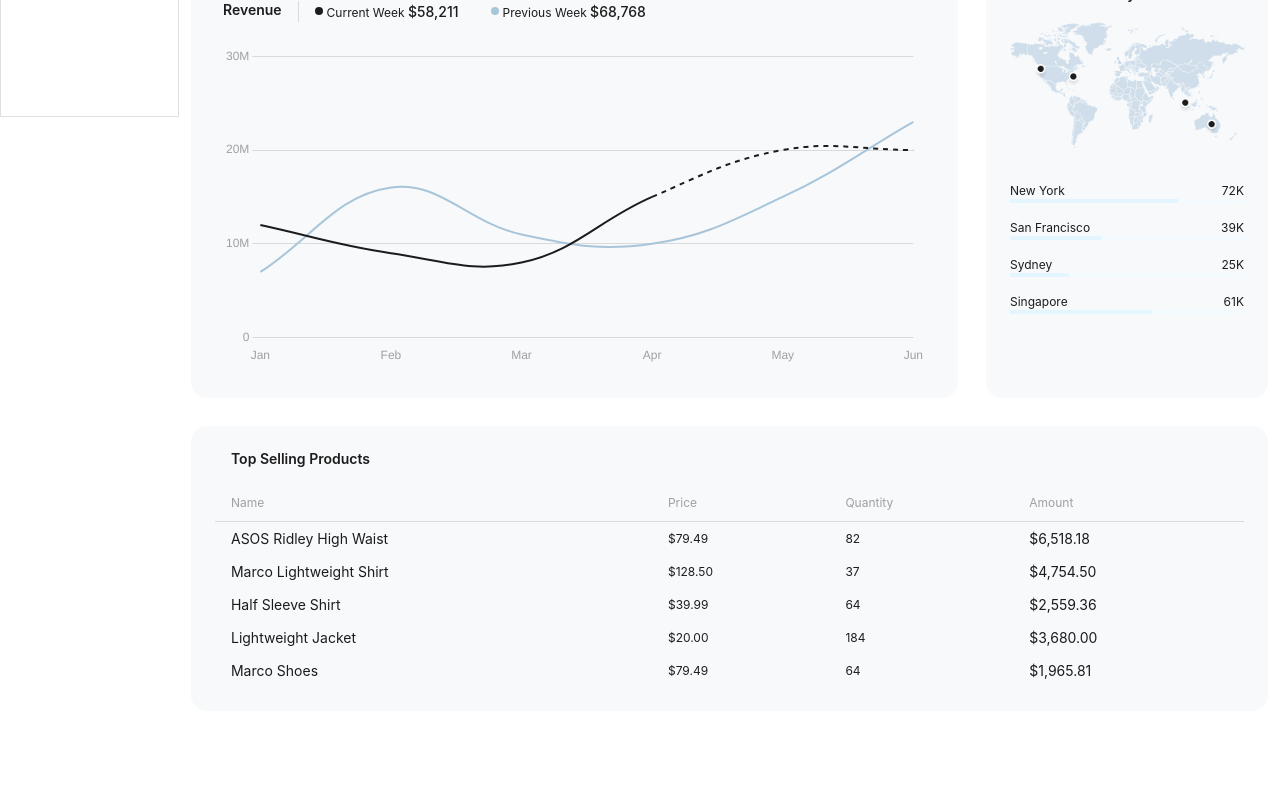
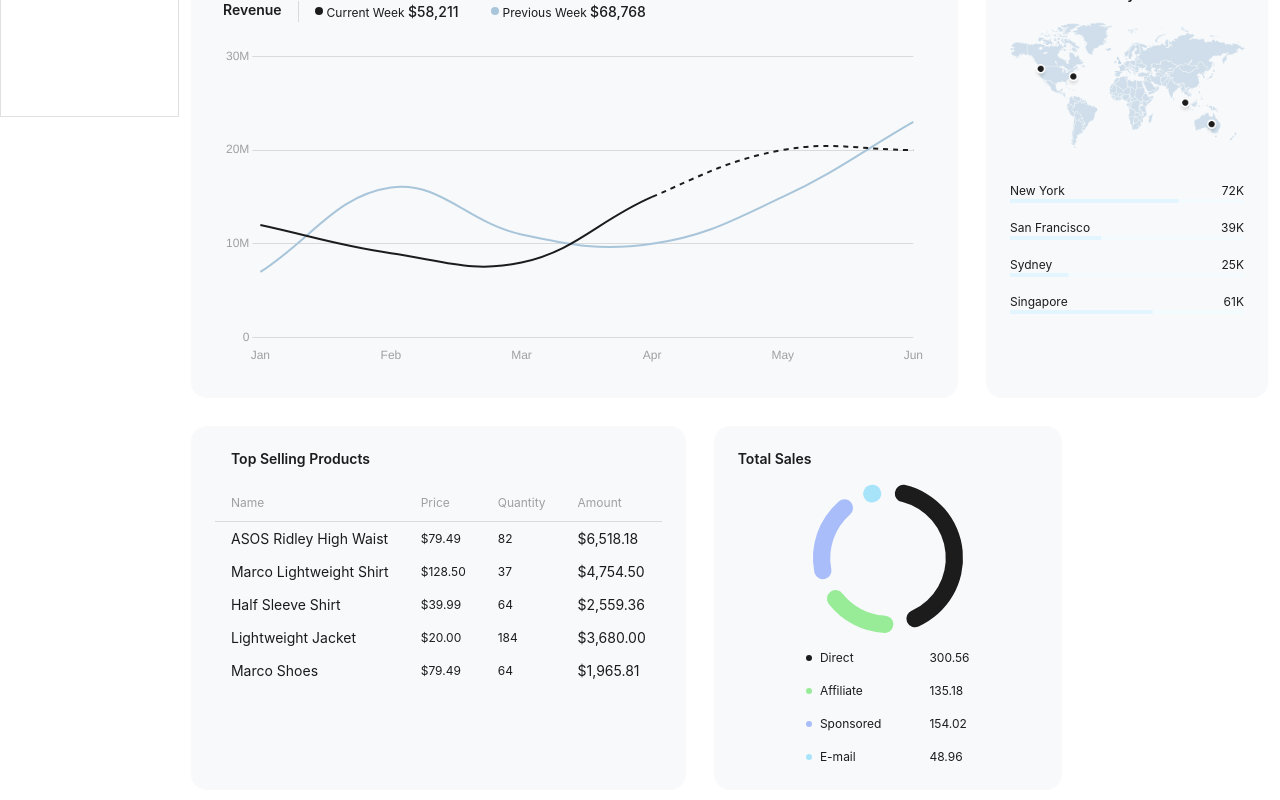
Before and after one commit to KirPot05/modern-dashboard-app, a React (Vite) app: page / in a window 1280 px wide. Shown: the part 683-1483 px from the top of the page. Before the commit the page ends 1402 px from the top, so only its background shows below. Built offline with nearby package versions, Linux system fonts and the light colour scheme.

Commit message:
feat: add TotalSales component and integrate it into HomePage; update theme to include sales color palette

```diff
--- /dev/null
+++ b/src/components/home/total-sales.tsx
@@ -0,0 +1,128 @@
+import { Box, Stack, Typography, useTheme } from "@mui/material";
+import { Chart as ChartJS, ArcElement, Tooltip, Legend } from "chart.js";
+import { Doughnut } from "react-chartjs-2";
+
+type Props = {};
+
+const salesData = {
+  labels: ["Direct", "Affiliate", "Sponsored", "E-mail"],
+  values: [300.56, 135.18, 154.02, 48.96],
+  mainValue: "38.6%",
+};
+
+ChartJS.register(ArcElement, Tooltip, Legend);
+
+function TotalSales({}: Props) {
+  const theme = useTheme();
+
+  const data = {
+    labels: salesData.labels,
+    datasets: [
+      {
+        data: salesData.values,
+        backgroundColor: [
+          theme.palette.sales.direct,
+          theme.palette.sales.affiliate,
+          theme.palette.sales.sponsored,
+          theme.palette.sales.email,
+        ],
+        spacing: 12,
+        borderRadius: 50, // Creates the highly rounded "pill" effect
+        borderWidth: 0,
+      },
+    ],
+  };
+
+  const options: any = {
+    cutout: "75%",
+    plugins: {
+      legend: {
+        display: false,
+      },
+      tooltip: {
+        enabled: true,
+        displayColors: false, // Hides the color swatch in the tooltip
+        backgroundColor: "rgba(28, 28, 28, 0.9)",
+        bodyFont: {
+          size: theme.typography.h4.fontSize,
+          weight: "600",
+        },
+        borderRadius: 12,
+        padding: {
+          top: 8,
+          bottom: 8,
+          left: 16,
+          right: 16,
+        },
+        yAlign: "bottom",
+        xAlign: "center",
+        caretSize: 0,
+        // Custom tooltip to always show the main value on hover
+        callbacks: {
+          title: () => "",
+          label: (value: any) => {
+            console.log(value);
+            return `${value.formattedValue}%`;
+          },
+        },
+      },
+    },
+    maintainAspectRatio: false,
+  };
+
+  return (
+    <Stack
+      bgcolor="background.paper"
+      boxShadow="none"
+      p={6}
+      borderRadius={4}
+      spacing={4}
+    >
+      <Typography variant="h4">Total Sales </Typography>
+      <Stack>
+        <Doughnut data={data} options={options} />
+      </Stack>
+
+      <Stack
+        direction="row"
+        alignItems="center"
+        justifyContent="center"
+        spacing={12}
+      >
+        <Stack spacing={4}>
+          {salesData.labels.map((label) => {
+            const bgColor = label
+              .toLowerCase()
+              .split("-")
+              .join("") as keyof typeof theme.palette.sales;
+            return (
+              <Stack key={label + "_info"} direction="row">
+                <Stack direction="row" spacing={2} alignItems="center">
+                  <Box
+                    width={6}
+                    height={6}
+                    borderRadius="50%"
+                    sx={{ backgroundColor: theme.palette.sales[bgColor] }}
+                  />
+                  <Typography variant="body2">{label}</Typography>
+                </Stack>
+              </Stack>
+            );
+          })}
+        </Stack>
+
+        <Stack spacing={4}>
+          {salesData.values.map((value, index) => {
+            return (
+              <Typography key={value + index + "_value"} variant="body2">
+                {value}
+              </Typography>
+            );
+          })}
+        </Stack>
+      </Stack>
+    </Stack>
+  );
+}
+
+export default TotalSales;
--- a/src/pages/home.tsx
+++ b/src/pages/home.tsx
@@ -4,6 +4,7 @@ import RevenueByLocation from "@/components/home/revenue-by-location";
 import RevenueChart from "@/components/home/revenue-chart";
 import StatCard from "@/components/home/stat-card";
 import TopSellingProducts from "@/components/home/top-selling-products";
+import TotalSales from "@/components/home/total-sales";
 import { Container, Grid, Stack, Typography } from "@mui/material";
 
 function HomePage() {
@@ -39,8 +40,9 @@ function HomePage() {
       </Stack>
 
       {/* Sales Section */}
-      <Stack>
+      <Stack my={7} direction={{ xs: "column", sm: "row" }} spacing={7}>
         <TopSellingProducts />
+        <TotalSales />
       </Stack>
     </Container>
   );
--- a/src/styles/theme.ts
+++ b/src/styles/theme.ts
@@ -1,5 +1,24 @@
 import { createTheme } from "@mui/material/styles";
 import type { ThemeOptions } from "@mui/material/styles";
+
+declare module "@mui/material/styles" {
+  interface Palette {
+    sales: {
+      direct: string;
+      affiliate: string;
+      sponsored: string;
+      email: string;
+    };
+  }
+  interface PaletteOptions {
+    sales?: {
+      direct: string;
+      affiliate: string;
+      sponsored: string;
+      email: string;
+    };
+  }
+}
 
 const baseThemeOptions: ThemeOptions = {
   palette: {
@@ -49,6 +68,12 @@ export const lightTheme = createTheme({
       default: "#ffffff",
       paper: "#f7f9fb",
     },
+    sales: {
+      direct: "#1c1c1c",
+      affiliate: "#98ec98",
+      sponsored: "#a8bdf9",
+      email: "#a7e4fa",
+    },
   },
 });
 
@@ -72,5 +97,11 @@ export const darkTheme = createTheme({
       primary: "#ffffff",
       secondary: "rgba(255, 255, 255, 0.7)",
     },
+    sales: {
+      direct: "#d0b3ff",
+      affiliate: "#98ec98",
+      sponsored: "#a8bdf9",
+      email: "#a7e4fa",
+    },
   },
 });
```
